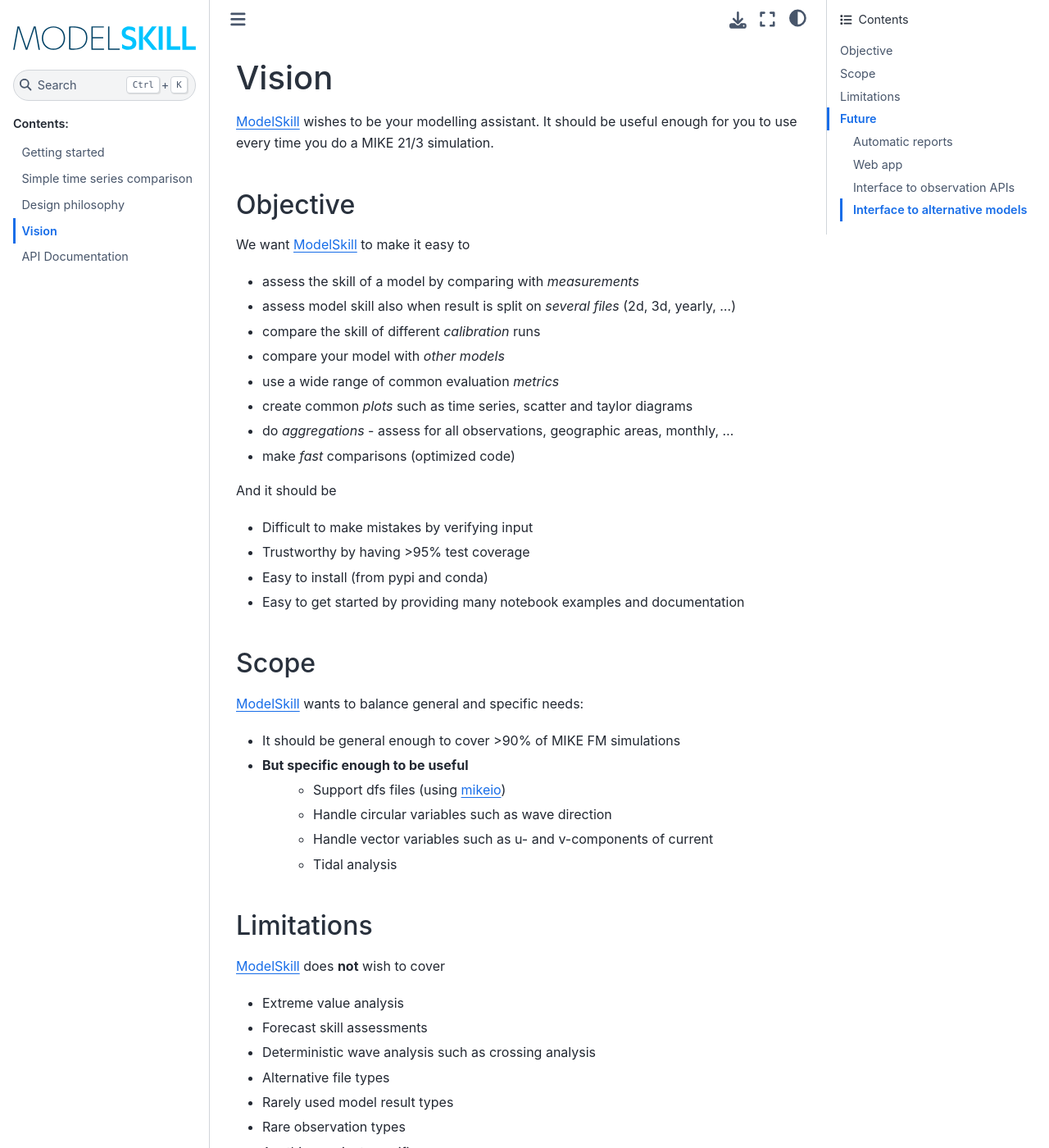
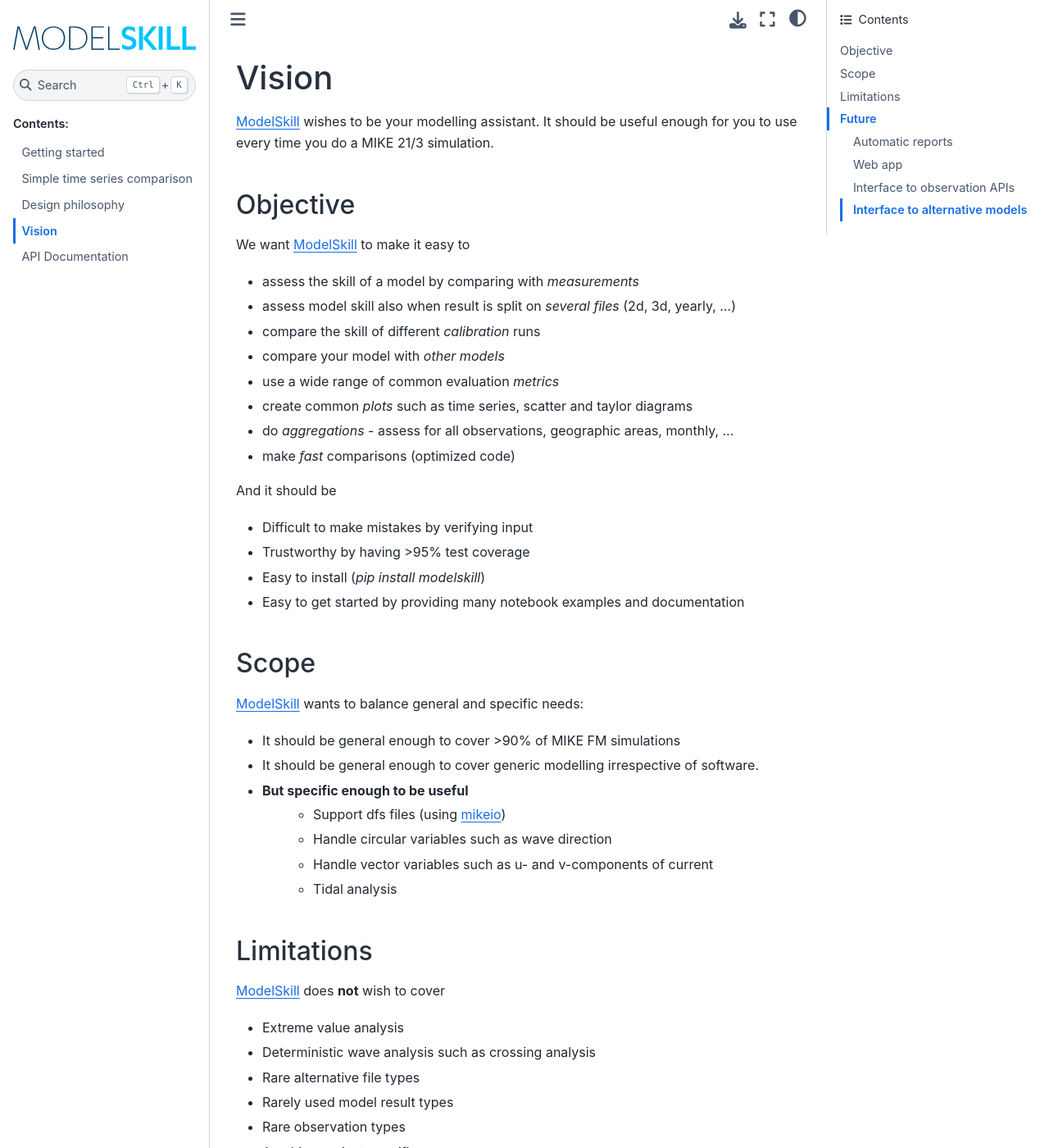
Before and after one commit to DHI/modelskill, a Sphinx documentation site: the page built from docs/vision.rst, in a window 1280 px wide and 1400 px high. Shown: the whole window at 82% size. Built offline with Sphinx 7.4.7 and the Sphinx Book theme 1.1.4, drawn with Linux system fonts in a browser that asks for light colours.

Commit message:
Updated vision in docs

```diff
--- a/docs/vision.rst
+++ b/docs/vision.rst
@@ -24,7 +24,7 @@
 
 * Difficult to make mistakes by verifying input
 * Trustworthy by having >95% test coverage
-* Easy to install (from pypi and conda)
+* Easy to install (`pip install modelskill`)
 * Easy to get started by providing many notebook examples and documentation
 
 
@@ -34,6 +34,7 @@
 `ModelSkill <https://github.com/DHI/modelskill>`_ wants to balance general and specific needs:
 
 * It should be general enough to cover >90% of MIKE FM simulations
+* It should be general enough to cover generic modelling irrespective of software.
 * But specific enough to be useful
     - Support dfs files (using `mikeio <https://github.com/DHI/mikeio>`_)
     - Handle circular variables such as wave direction
@@ -48,9 +49,8 @@
 `ModelSkill <https://github.com/DHI/modelskill>`_ does **not** wish to cover
 
 * Extreme value analysis
-* Forecast skill assessments
 * Deterministic wave analysis such as crossing analysis
-* Alternative file types
+* Rare alternative file types
 * Rarely used model result types
 * Rare observation types
 * Anything project specific
```
